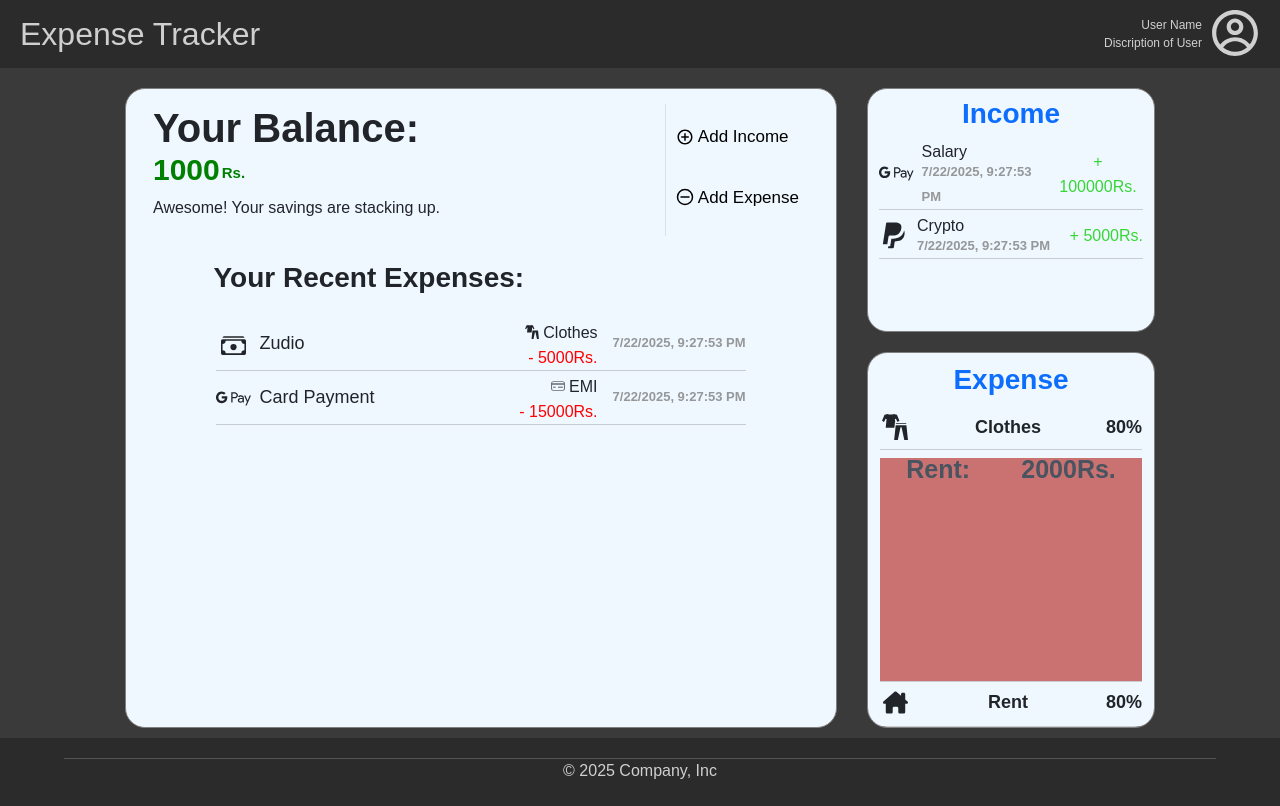
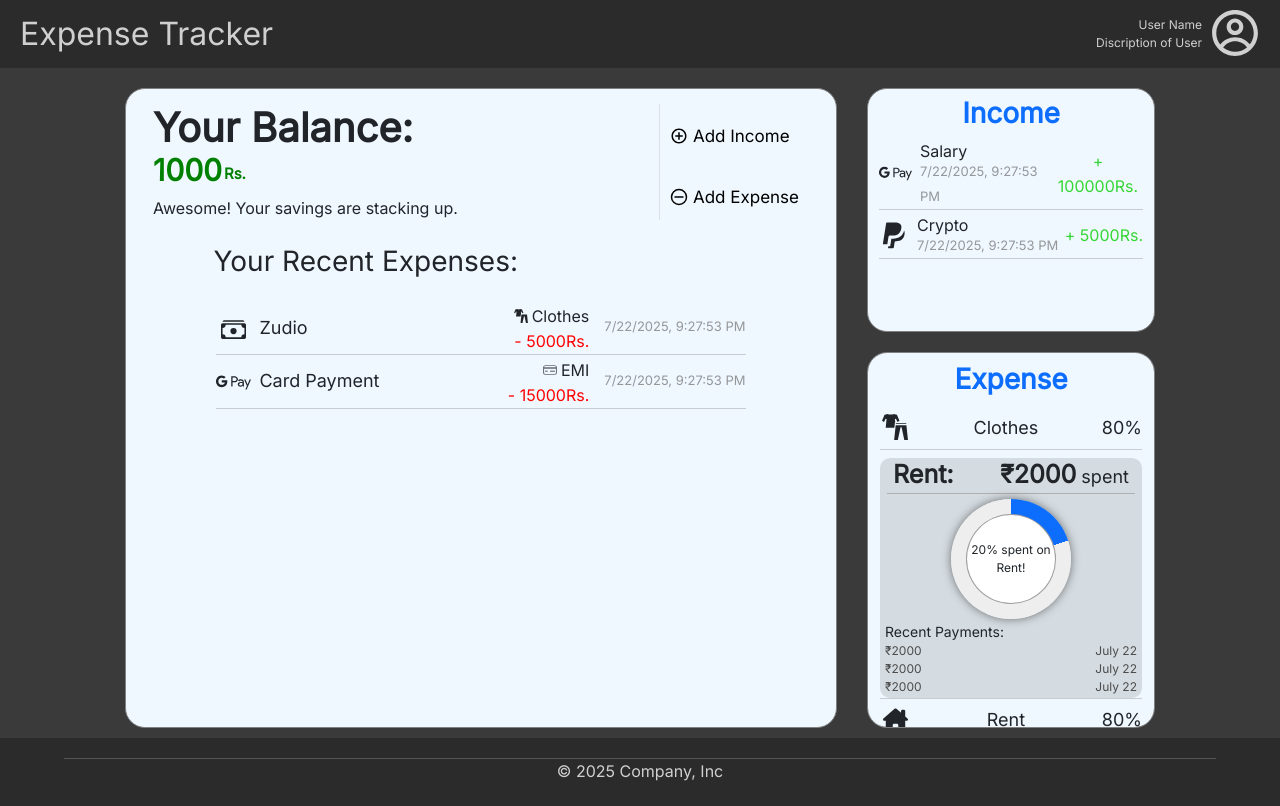
Before and after one commit to Pant-Prashant/Expense-Tracker, a React (Vite) app: page / in a window 1280 px wide. Built offline with nearby package versions, Linux system fonts and the light colour scheme.

Commit message:
Working on Expense area

```diff
--- a/src/App.css
+++ b/src/App.css
@@ -1,6 +1,8 @@
+@import url("https://fonts.googleapis.com/css2?family=Inter&display=swap");
+
 body {
   background-color: rgb(58, 58, 58);
-  font-family: Arial, sans-serif;
+  font-family: "Inter", sans-serif;
 }
 
 .div1 {
--- a/src/components/AddIncomeForm.jsx
+++ b/src/components/AddIncomeForm.jsx
@@ -59,7 +59,7 @@ function AddIncomeForm({ clickAddIncome, setBalance, balance }) {
           <option value="Paypal">Paypal</option>
           <option value="Amazon Pay">Amazon Pay</option>
           <option value="Paytm">Paytm</option>
-          <option vlaue="Cash">Cash</option>
+          <option value="Cash">Cash</option>
         </select>
         <input type="submit" className={styles["submit-button"]} />
         <button className={styles["close-button"]} onClick={clickAddIncome}>
--- /dev/null
+++ b/src/components/CircleGraph.jsx
@@ -0,0 +1,36 @@
+const CircleGraph = ({ percentage, expenseType }) => {
+  return (
+    <div
+      style={{
+        width: "120px",
+        height: "120px",
+        borderRadius: "50%",
+        background: `conic-gradient(rgb(13, 110, 253) ${percentage}%, #eee ${percentage}% 100%)`,
+        display: "flex",
+        alignItems: "center",
+        justifyContent: "center",
+        margin: "5px auto",
+        boxShadow: "0 0 10px rgba(0, 0, 0, 0.5)",
+        marginBottom: "0px",
+      }}
+    >
+      <div
+        style={{
+          width: "90px",
+          height: "90px",
+          borderRadius: "50%",
+          background: "white",
+          display: "flex",
+          alignItems: "center",
+          justifyContent: "center",
+          fontSize: "12px",
+          border: "0.5px solid rgba(0, 0, 0, 0.39)",
+        }}
+      >
+        {percentage}% spent on {expenseType}!
+      </div>
+    </div>
+  );
+};
+
+export default CircleGraph;
--- a/src/components/DisplayExpense.jsx
+++ b/src/components/DisplayExpense.jsx
@@ -1,13 +1,47 @@
 import styles from "./DisplayExpense.module.css";
+import CircleGraph from "./CircleGraph";
 
 function DisplayExpense() {
   let mainText = "Rent";
   let expenseAmount = 2000;
+  const today = new Date();
+  const date = today.toLocaleDateString("en-US", {
+    month: "long",
+    day: "numeric",
+  });
   return (
     <div className={styles.box1}>
       <div className={styles["box2"]}>
         <p className={styles["text-1"]}>{mainText}:</p>
-        <p className={styles["text-1"]}>{expenseAmount}Rs.</p>
+        <p className={styles["text-1"]}>
+          ₹{expenseAmount}
+          <span style={{ paddingBottom: "10px" }}> spent</span>
+        </p>
+      </div>
+      <div className={styles.line}></div>
+      <CircleGraph percentage={20} expenseType={"Rent"} />
+      <div className={styles["box3"]}>
+        Recent Payments:
+        <div className={styles["recent-payments"]}>
+          <div className={styles.info}>
+            <span style={{ fontSize: "12px", color: "#4b4b4bff" }}>
+              ₹{expenseAmount}
+            </span>
+            <span style={{ fontSize: "12px", color: "#4b4b4bff" }}>{date}</span>
+          </div>
+          <div className={styles.info}>
+            <span style={{ fontSize: "12px", color: "#4b4b4bff" }}>
+              ₹{expenseAmount}
+            </span>
+            <span style={{ fontSize: "12px", color: "#4b4b4bff" }}>{date}</span>
+          </div>
+          <div className={styles.info}>
+            <span style={{ fontSize: "12px", color: "#4b4b4bff" }}>
+              ₹{expenseAmount}
+            </span>
+            <span style={{ fontSize: "12px", color: "#4b4b4bff" }}>{date}</span>
+          </div>
+        </div>
       </div>
     </div>
   );
--- a/src/components/DisplayExpense.module.css
+++ b/src/components/DisplayExpense.module.css
@@ -1,18 +1,45 @@
+p {
+  margin: 0;
+}
 .box1 {
   width: 100%;
-  height: 223px;
-  background-color: rgb(202, 114, 114);
+  height: 240px;
+  background-color: rgba(116, 116, 116, 0.211);
+  border-radius: 10px;
+  overflow: none;
 }
 .box2 {
   display: flex;
   width: 100%;
-  padding: 0px 10%;
+  padding: 2% 5%;
+  padding-bottom: 0;
   justify-content: space-between;
   align-items: center;
 }
 .text-1 {
   font-size: 25px;
-  color: #48545f;
   font-weight: 600;
   margin-top: -7px;
 }
+
+.line {
+  margin-left: 2.5%;
+  width: 95%;
+  height: 0.5px;
+  background-color: rgb(176, 175, 175);
+}
+
+.box3 {
+  text-align: left;
+  padding-left: 5px;
+  padding-top: 2px;
+  font-size: 14px;
+  width: 100%;
+}
+
+.info {
+  display: flex;
+  justify-content: space-between;
+  width: 100%;
+  padding-right: 5px;
+}
--- a/src/components/Expense.module.css
+++ b/src/components/Expense.module.css
@@ -23,6 +23,10 @@
   padding-top: 7.55px;
 }
 
+.box li:hover {
+  padding: 0px;
+}
+
 .box span {
   font-size: 18px;
   font-weight: 550;
```
